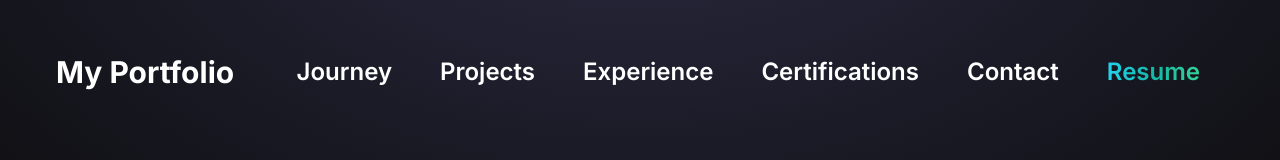
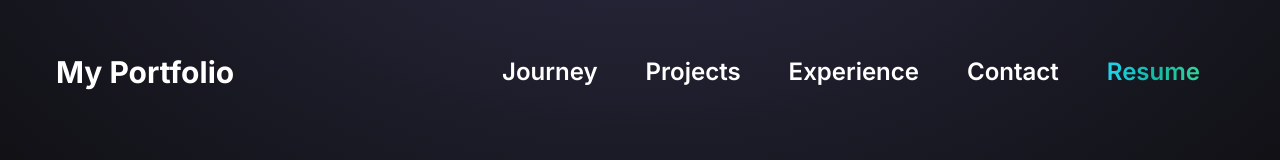
Before and after one commit to BavithSuvarna/bavithportfolio, a React (Vite) app: page / in a window 1280 px wide. Shown: the top 160 px of the page. Built offline with nearby package versions, Linux system fonts and the light colour scheme.

Commit message:
Removed Certifications

```diff
--- a/src/App.jsx
+++ b/src/App.jsx
@@ -21,7 +21,7 @@ const App = () => {
       <About />
       <Projects />
       <Technologies />
-      <Certifications />
+      {/* <Certifications />  */}
       <Achievements />
       <Contact />
 
--- a/src/components/Navbar.jsx
+++ b/src/components/Navbar.jsx
@@ -19,7 +19,7 @@ const Navbar = () => {
       <a href="#journey" className="hover:text-purple-400 transition font-semibold text-white">Journey</a>
       <a href="#projects" className="hover:text-purple-400 transition font-semibold text-white">Projects</a>
       <a href="#technologies" className="hover:text-purple-400 transition font-semibold text-white">Experience</a>
-      <a href="#certifications" className="hover:text-purple-400 transition font-semibold text-white">Certifications</a>
+      {/* <a href="#certifications" className="hover:text-purple-400 transition font-semibold text-white">Certifications</a> */}
       <a href="#contact" className="hover:text-purple-400 transition font-semibold text-white">Contact</a>
       <a href="/Bavith_L_Suvarna_Resume.pdf" download className="bg-gradient-to-r from-cyan-400 via-teal-500 to-emerald-400 bg-clip-text text-transparent
 hover:text-purple-400 transition font-semibold ">Resume</a>
@@ -38,7 +38,7 @@ hover:text-purple-400 transition font-semibold ">Resume</a>
       <a href="#journey" onClick={() => setMenuOpen(false)} className="hover:text-purple-400 transition">Journey</a>
       <a href="#projects" onClick={() => setMenuOpen(false)} className="hover:text-purple-400 transition">Projects</a>
       <a href="#technologies" onClick={() => setMenuOpen(false)} className="hover:text-purple-400 transition">Experience</a>
-      <a href="#certifications" onClick={() => setMenuOpen(false)} className="hover:text-purple-400 transition">Certifications</a>
+      {/* <a href="#certifications" onClick={() => setMenuOpen(false)} className="hover:text-purple-400 transition">Certifications</a> */}
       <a href="#contact" onClick={() => setMenuOpen(false)} className="hover:text-purple-400 transition">Contact</a>
       <a href="/Bavith_L_Suvarna_Resume.pdf" download onClick={() => setMenuOpen(false)} className="bg-gradient-to-r from-cyan-400 via-teal-500 to-emerald-400 bg-clip-text text-transparent hover:text-purple-400 transition">Resume</a>
     </div>
```
